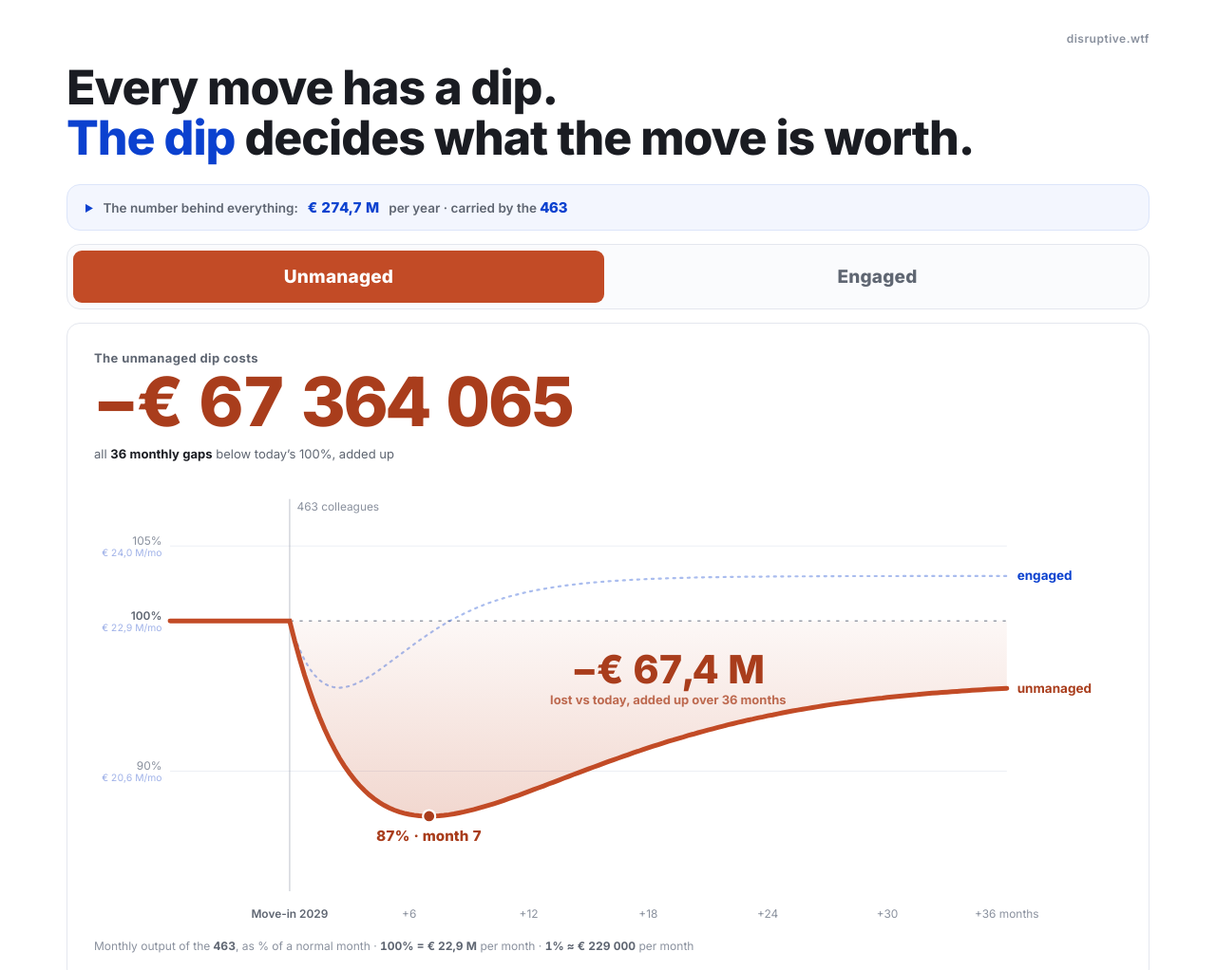
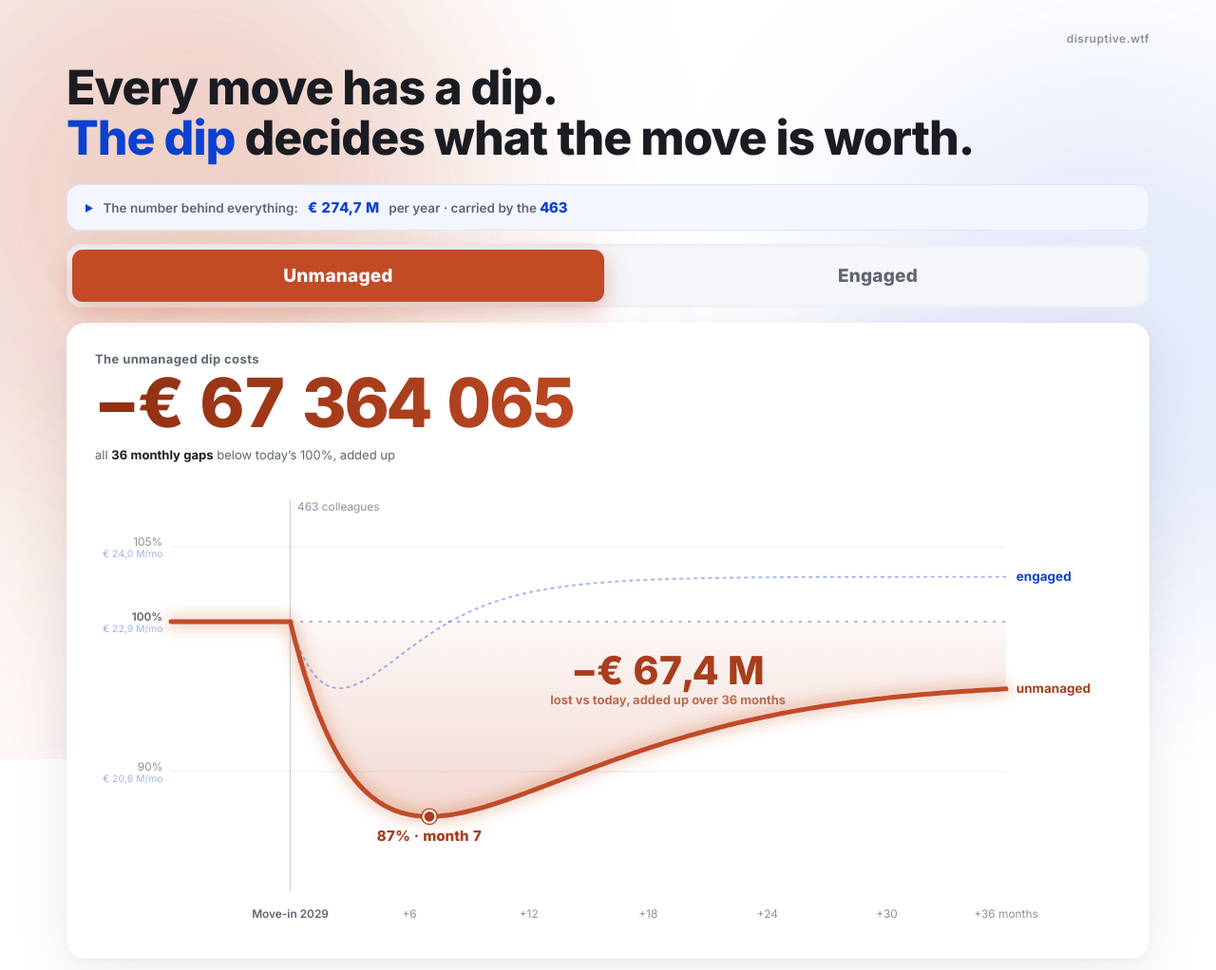
Before and after one commit to RainerGeeeee/the-dip, a plain HTML site: page index.html in a window 1280 px wide. Shown: the top 1022 px of the page at 95% size. Drawn offline with Linux system fonts and the light colour scheme.

Commit message:
Update index.html

```diff
--- a/index.html
+++ b/index.html
@@ -48,17 +48,18 @@
   .eq-cap{font-size:11px;color:var(--faint);line-height:1.4;max-width:230px}
   .eq-note{margin-top:14px;font-size:11.5px;color:var(--faint);line-height:1.5}
 
-  .seg{display:flex;gap:8px;margin-bottom:14px;border:1px solid var(--hair);border-radius:14px;padding:6px;background:#FAFBFD}
-  .seg button{flex:1;border:0;border-radius:9px;cursor:pointer;background:transparent;color:var(--grey);font-family:var(--font);font-weight:800;font-size:clamp(15px,1.7vw,19px);letter-spacing:.01em;padding:16px 10px;transition:all .2s}
+  .seg{display:flex;gap:8px;margin-bottom:16px;border:0;border-radius:16px;padding:6px;background:#F4F6FA;box-shadow:inset 0 1px 4px rgba(20,30,60,.07)}
+  .seg button{flex:1;border:0;border-radius:11px;cursor:pointer;background:transparent;color:var(--grey);font-family:var(--font);font-weight:800;font-size:clamp(15px,1.7vw,19px);letter-spacing:.01em;padding:16px 10px;transition:all .25s cubic-bezier(.2,.7,.3,1)}
+  .seg button:active{transform:scale(.985)}
   .seg button:hover{color:var(--ink)}
-  .seg button.act-bad{background:var(--brick);color:#fff}
-  .seg button.act-good{background:var(--blue);color:#fff}
+  .seg button.act-bad{background:var(--brick);color:#fff;box-shadow:0 8px 26px rgba(194,75,38,.35)}
+  .seg button.act-good{background:var(--blue);color:#fff;box-shadow:0 8px 26px rgba(11,65,207,.35)}
 
-  .panel{border:1px solid var(--hair);border-radius:14px;padding:clamp(16px,2.4vw,28px)}
+  .panel{border:0;border-radius:20px;padding:clamp(18px,2.6vw,30px);box-shadow:0 18px 60px rgba(15,25,60,.08),0 2px 10px rgba(15,25,60,.05);background:#fff}
   .hero-label{font-size:13px;font-weight:700;letter-spacing:.03em;color:var(--grey)}
   .hero-num{font-weight:800;font-size:clamp(38px,5.6vw,74px);line-height:1.08;letter-spacing:-0.02em;font-variant-numeric:tabular-nums;white-space:nowrap;transition:color .35s}
-  body.mode-bad .hero-num{color:var(--brick-dark)}
-  body.mode-good .hero-num{color:var(--blue)}
+  body.mode-bad .hero-num{color:var(--brick-dark);background:linear-gradient(105deg,#8F2F12,#C24B26 55%,#E0703F);-webkit-background-clip:text;background-clip:text;-webkit-text-fill-color:transparent}
+  body.mode-good .hero-num{color:var(--blue);background:linear-gradient(105deg,#062B8A,#0B41CF 55%,#3D6CF0);-webkit-background-clip:text;background-clip:text;-webkit-text-fill-color:transparent}
   .hero-sub{margin-top:5px;font-size:13px;color:var(--grey);max-width:880px;line-height:1.55}
   .hero-sub b{color:var(--ink);font-weight:700;font-variant-numeric:tabular-nums}
 
@@ -71,8 +72,6 @@
   .inchart-big{font-family:var(--font);font-size:38px;font-weight:800;font-variant-numeric:tabular-nums;letter-spacing:-0.01em}
   .inchart-sub{font-family:var(--font);font-size:12px;font-weight:700}
   .trough-lbl{font-family:var(--font);font-size:14px;font-weight:800;font-variant-numeric:tabular-nums}
-  .axis-note{margin-top:8px;font-size:12px;color:var(--faint);line-height:1.5}
-  .axis-note b{color:var(--grey);font-weight:700;font-variant-numeric:tabular-nums}
 
   .tooltip{
     position:absolute;top:10px;left:0;display:none;pointer-events:none;
@@ -98,10 +97,26 @@
   .src-body p{margin-bottom:8px}
   .src-body b{color:var(--ink);font-weight:700}
   .endnote{margin-top:12px;font-size:11.5px;color:var(--faint)}
+  .wrap{position:relative;z-index:1}
+  .bgfx{position:fixed;inset:0;z-index:0;pointer-events:none;overflow:hidden}
+  .blob{position:absolute;border-radius:50%;filter:blur(110px);will-change:transform;transition:background 1.6s ease}
+  .b1{width:58vw;height:58vw;left:-18vw;top:-24vh}
+  .b2{width:46vw;height:46vw;left:66vw;top:14vh}
+  .b3{width:44vw;height:44vw;left:4vw;top:58vh}
+  .lantern{left:0;top:0;width:32vw;height:32vw;filter:blur(95px);opacity:.55}
+  body.mode-bad .lantern{background:rgba(194,75,38,.22)}
+  body.mode-good .lantern{background:rgba(11,65,207,.22)}
+  body.mode-bad .b1{background:rgba(194,75,38,.16)}
+  body.mode-bad .b2{background:rgba(11,65,207,.11)}
+  body.mode-bad .b3{background:rgba(194,75,38,.09)}
+  body.mode-good .b1{background:rgba(11,65,207,.16)}
+  body.mode-good .b2{background:rgba(61,108,240,.13)}
+  body.mode-good .b3{background:rgba(11,65,207,.08)}
   @media (max-width:680px){.hero-num{white-space:normal}}
 </style>
 </head>
 <body class="mode-bad">
+<div class="bgfx" aria-hidden="true"><div class="blob b1"></div><div class="blob b2"></div><div class="blob b3"></div><div class="blob lantern"></div></div>
 <div class="wrap">
 
   <div class="topline"><div class="who">disruptive.wtf</div></div>
@@ -174,18 +189,27 @@
             <stop offset="0%" stop-color="#C24B26" stop-opacity="0.04"/>
             <stop offset="100%" stop-color="#C24B26" stop-opacity="0.22"/>
           </linearGradient>
+          <filter id="glow" x="-30%" y="-30%" width="160%" height="160%">
+            <feGaussianBlur stdDeviation="7"/>
+          </filter>
         </defs>
         <g id="gGrid"></g>
         <path id="areaActive"></path>
         <g id="gMove"></g>
         <path id="ghostBad" fill="none" stroke="#C24B26" stroke-opacity="0.35" stroke-width="2" stroke-dasharray="2 5" stroke-linecap="round"></path>
         <path id="ghostGood" fill="none" stroke="#0B41CF" stroke-opacity="0.35" stroke-width="2" stroke-dasharray="2 5" stroke-linecap="round"></path>
+        <path id="glowBad" fill="none" stroke="#C24B26" stroke-width="11" stroke-linecap="round" filter="url(#glow)"></path>
+        <path id="glowGood" fill="none" stroke="#0B41CF" stroke-width="11" stroke-linecap="round" filter="url(#glow)"></path>
         <path id="actBad" fill="none" stroke="#C24B26" stroke-width="4.6" stroke-linecap="round"></path>
         <path id="actGood" fill="none" stroke="#0B41CF" stroke-width="4.6" stroke-linecap="round"></path>
         <g id="gTags">
           <text id="tagBad" class="curve-tag" fill="#A93D1C" text-anchor="start">unmanaged</text>
           <text id="tagGood" class="curve-tag" fill="#0B41CF" text-anchor="start">engaged</text>
         </g>
+        <circle id="troughHalo" r="7" fill="none" stroke-width="2.5">
+          <animate attributeName="r" values="7;17;7" dur="2.6s" repeatCount="indefinite"/>
+          <animate attributeName="stroke-opacity" values="0.5;0;0.5" dur="2.6s" repeatCount="indefinite"/>
+        </circle>
         <circle id="troughDot" r="6" stroke="#fff" stroke-width="2"></circle>
         <text id="troughLbl" class="trough-lbl" text-anchor="middle"></text>
         <text id="lblMoney" class="inchart-big" text-anchor="middle"></text>
@@ -202,7 +226,6 @@
         <div class="row"><span class="dot" style="background:var(--blue)"></span><span>engaged&nbsp;<b id="ttGoodP"></b>&nbsp;=&nbsp;<b id="ttGoodE"></b>&nbsp;this month</span></div>
         <div class="row delta"><span class="dot" style="background:var(--ink)"></span><span>difference&nbsp;<b id="ttDelta"></b>&nbsp;in this month</span></div>
       </div>
-      <div class="axis-note" id="axisNote"></div>
     </div>
   </div>
 
@@ -345,6 +368,23 @@
   var curMonthly=0, curBadCum=0, curGoodCum=0, curGap=0, inputsOk=false;
   var reduceMotion = window.matchMedia && window.matchMedia('(prefers-reduced-motion: reduce)').matches;
 
+  /* ambient field */
+  var blobs=[
+    {n:document.querySelector('.b1'), depth:30,  ax:46, ay:34, sx:0.055, sy:0.043, ph:0.0, fx:-0.18, fy:-0.24, fw:0.58, px:0, py:0},
+    {n:document.querySelector('.b2'), depth:-44, ax:38, ay:50, sx:0.047, sy:0.061, ph:2.1, fx:0.66, fy:0.14, fw:0.46, px:0, py:0},
+    {n:document.querySelector('.b3'), depth:55,  ax:54, ay:40, sx:0.039, sy:0.052, ph:4.2, fx:0.04, fy:0.58, fw:0.44, px:0, py:0}
+  ];
+  var lantern=document.querySelector('.lantern'), lwCache=0;
+  var mx=0,my=0,mxT=0,myT=0;
+  var cxT=-1e4,cyT=-1e4,lx=0,ly=0,pvx=-1e4,pvy=-1e4,energy=0;
+  if(reduceMotion && lantern) lantern.style.display='none';
+  window.addEventListener('resize',function(){ lwCache=0; },{passive:true});
+  window.addEventListener('pointermove',function(ev){
+    mxT=(ev.clientX/window.innerWidth)*2-1;
+    myT=(ev.clientY/window.innerHeight)*2-1;
+    cxT=ev.clientX; cyT=ev.clientY;
+  },{passive:true});
+
   function inputs(){
     var rev=parseFloat(el('inRev').value), emp=parseFloat(el('inEmp').value), scope=parseFloat(el('inScope').value);
     var ok = isFinite(rev)&&rev>0 && isFinite(emp)&&emp>0 && isFinite(scope)&&scope>0;
@@ -358,8 +398,7 @@
       ['sumYear','outPerEmp','outVal','outMonth','heroVal'].forEach(function(id){el(id).textContent='···';});
       ['eur90','eur100','eur105'].forEach(function(id){var n=el(id); if(n) n.textContent='';});
       el('lblMoney').textContent=''; el('lblMoneySub').textContent='';
-      el('troughLbl').textContent=''; el('troughDot').setAttribute('r','0');
-      el('axisNote').innerHTML='';
+      el('troughLbl').textContent=''; el('troughDot').setAttribute('r','0'); el('troughHalo').style.display='none';
       heroTarget=0; heroShown=0; curMonthly=0;
       return;
     }
@@ -377,8 +416,6 @@
     [90,100,105].forEach(function(p){
       el('eur'+p).textContent='\u20AC '+(monthly*p/100).toLocaleString('de-AT',{minimumFractionDigits:1,maximumFractionDigits:1})+' M/mo';
     });
-
-    el('axisNote').innerHTML='Monthly output of the <b>'+fmtEur.format(i.scope)+'</b>, as % of a normal month \u00B7 <b>100% = \u20AC '+(Math.round(monthly*10)/10).toLocaleString('de-AT',{minimumFractionDigits:1,maximumFractionDigits:1})+' M</b> per month \u00B7 <b>1% \u2248 \u20AC '+fmtEur.format(Math.round(monthly*1e6/100/1000)*1000)+'</b> per month';
 
     curBadCum=cumulative(BAD,monthly); curGoodCum=cumulative(GOOD,monthly);
     curGap=curGoodCum-curBadCum;
@@ -403,6 +440,10 @@
     el('actGood').setAttribute('d',d);
     el('actBad').setAttribute('stroke-opacity',(1-blend));
     el('actGood').setAttribute('stroke-opacity',blend);
+    el('glowBad').setAttribute('d',d);
+    el('glowGood').setAttribute('d',d);
+    el('glowBad').setAttribute('stroke-opacity',0.30*(1-blend));
+    el('glowGood').setAttribute('stroke-opacity',0.30*blend);
     var area=el('areaActive');
     area.setAttribute('d',bandPath(blend));
     area.setAttribute('fill', blend>0.5 ? 'url(#gBlue)' : 'url(#gEmber)');
@@ -416,6 +457,10 @@
       var dot=el('troughDot'), tl=el('troughLbl');
       dot.setAttribute('cx',X(tr.t)); dot.setAttribute('cy',Y(tr.p));
       dot.setAttribute('fill',col); dot.setAttribute('r','6');
+      var halo=el('troughHalo');
+      halo.setAttribute('cx',X(tr.t)); halo.setAttribute('cy',Y(tr.p));
+      halo.setAttribute('stroke',col);
+      halo.style.display = reduceMotion ? 'none' : '';
       tl.textContent=Math.round(tr.p)+'% \u00B7 month '+Math.round(tr.t);
       tl.setAttribute('x',X(tr.t)); tl.setAttribute('y',Y(tr.p)+24); tl.setAttribute('fill',col);
 
@@ -432,6 +477,44 @@
   }
 
   function frame(){
+    if(!reduceMotion){
+      var tnow=performance.now()/1000;
+      var W=window.innerWidth, H=window.innerHeight;
+      mx+=(mxT-mx)*0.045; my+=(myT-my)*0.045;
+
+      if(cxT>-1e3){
+        if(pvx<-1e3){ pvx=cxT; pvy=cyT; lx=cxT; ly=cyT; }
+        var sp=Math.hypot(cxT-pvx,cyT-pvy);
+        pvx=cxT; pvy=cyT;
+        energy+=(Math.min(sp,60)-energy)*0.08;
+      } else { energy*=0.97; }
+
+      var R=0.5*W;
+      for(var bi=0;bi<blobs.length;bi++){
+        var b=blobs[bi];
+        var tx2=0, ty2=0;
+        if(cxT>-1e3){
+          var bx=b.fx*W+b.fw*W/2, by=b.fy*H+b.fw*W/2;
+          var dx=bx-cxT, dy=by-cyT, dd=Math.hypot(dx,dy);
+          if(dd<R && dd>1){
+            var f=Math.pow(1-dd/R,2)*110;
+            tx2=dx/dd*f; ty2=dy/dd*f;
+          }
+        }
+        b.px+=(tx2-b.px)*0.05; b.py+=(ty2-b.py)*0.05;
+        var ox=Math.sin(tnow*b.sx+b.ph)*b.ax + mx*b.depth + b.px;
+        var oy=Math.cos(tnow*b.sy+b.ph)*b.ay + my*b.depth + b.py;
+        b.n.style.transform='translate3d('+ox.toFixed(1)+'px,'+oy.toFixed(1)+'px,0)';
+      }
+
+      if(lantern && cxT>-1e3){
+        lx+=(cxT-lx)*0.08; ly+=(cyT-ly)*0.08;
+        if(!lwCache) lwCache=lantern.offsetWidth;
+        var sc=1+(energy/60)*0.4;
+        lantern.style.transform='translate3d('+(lx-lwCache/2).toFixed(1)+'px,'+(ly-lwCache/2).toFixed(1)+'px,0) scale('+sc.toFixed(3)+')';
+        lantern.style.opacity=(0.55+(energy/60)*0.45).toFixed(3);
+      }
+    }
     var d=blendTgt-blend;
     if(Math.abs(d)>0.0015){
       blend += reduceMotion ? d : d*0.085;
```
